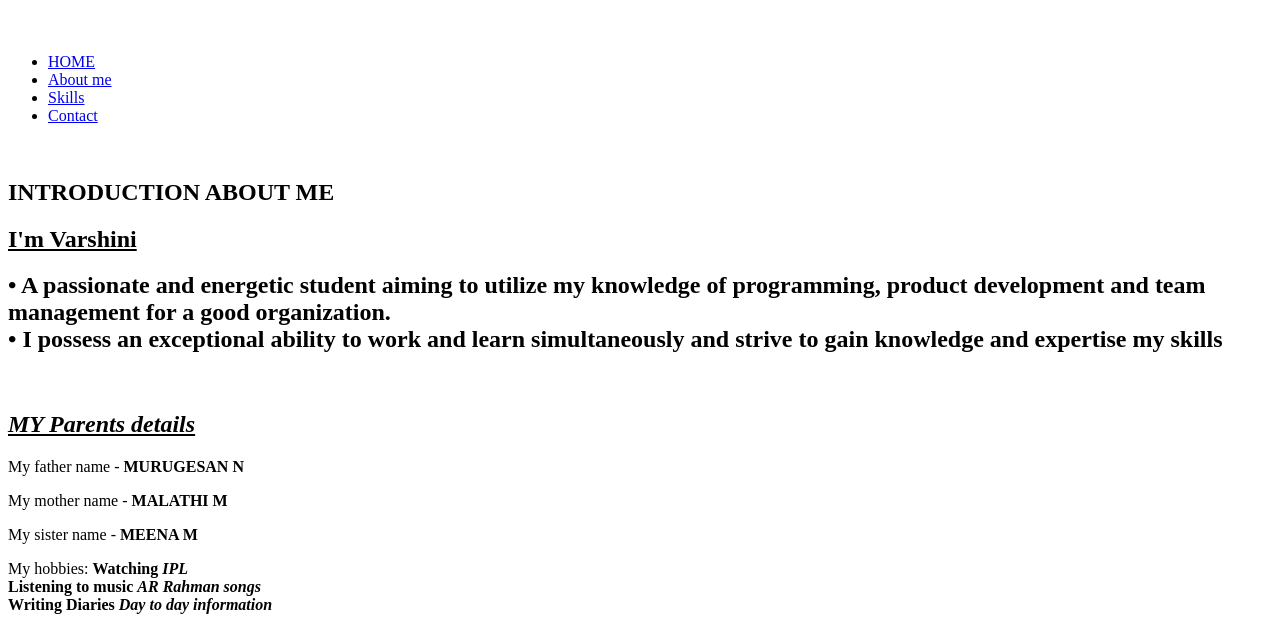
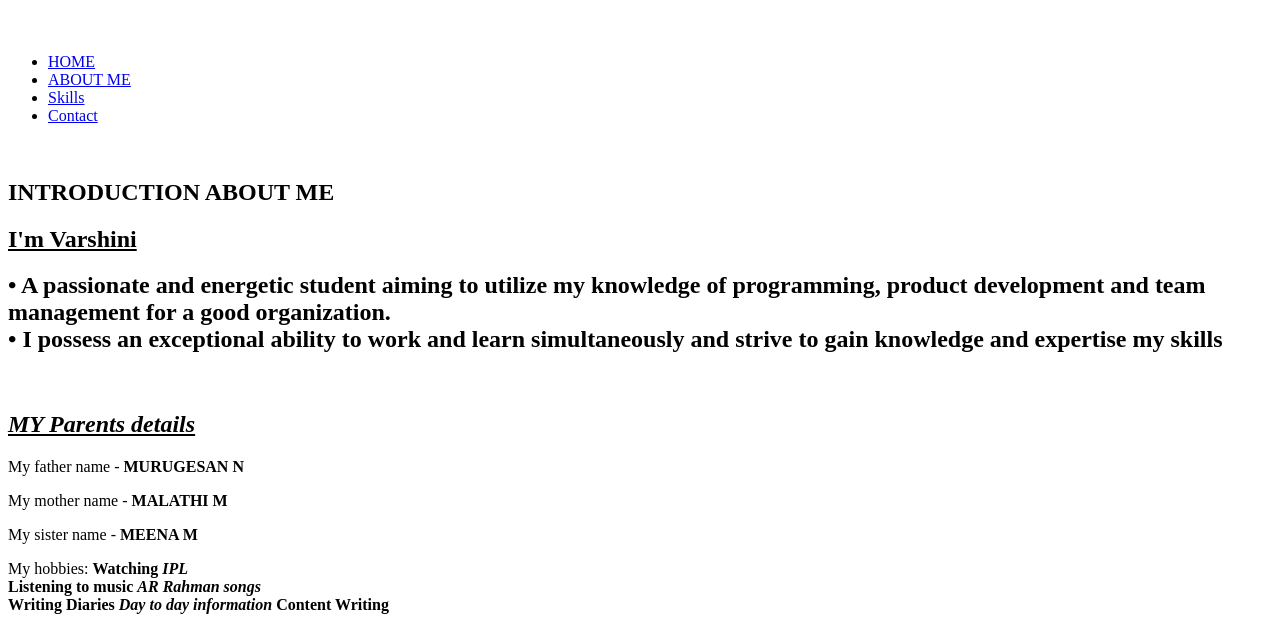
Before and after one commit to Varshini11113/FirstWebProject, a plain HTML site: page index.html in a window 1280 px wide. Shown: the part 168-800 px from the top of the page. Drawn offline with Linux system fonts and the light colour scheme.

Commit message:
Updated hobbies in index.html

```diff
--- a/index.html
+++ b/index.html
@@ -16,7 +16,7 @@
     <nav>
         <ul>
             <li> <a href="#"> HOME </a></li>
-            <li> <a href="#"> About me </a></li>
+            <li> <a href="#"> ABOUT ME </a></li>
             <li> <a href="#"> Skills </a></li>
             <li> <a href="#"> Contact </a></li>
         </ul>
@@ -67,6 +67,9 @@
                 <b>
                     Writing Diaries <i> Day to day information</i>
                 </b>
+                <b>
+                    Content Writing
+                </b>
                 <br>
             </p>
         </div>
```
